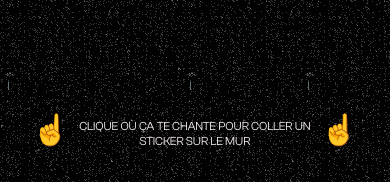
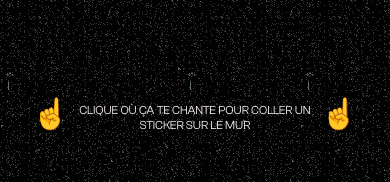
Before and after one commit to blobby-bobby/sticker-wall, a React (Vite) app: page / in a window 390 px wide. Shown: the part 662-844 px from the top of the page. Built offline with nearby package versions, Linux system fonts and the light colour scheme.

Commit message:
fix for responsive on instruction

```diff
--- a/src/components/Wall/styles.scss
+++ b/src/components/Wall/styles.scss
@@ -84,3 +84,9 @@ text {
         font-size: var(--xs-font);
     }
 }
+
+@media (max-width: 576px) {
+    .instructions {
+        margin-bottom: 1rem;
+    }
+}
```
